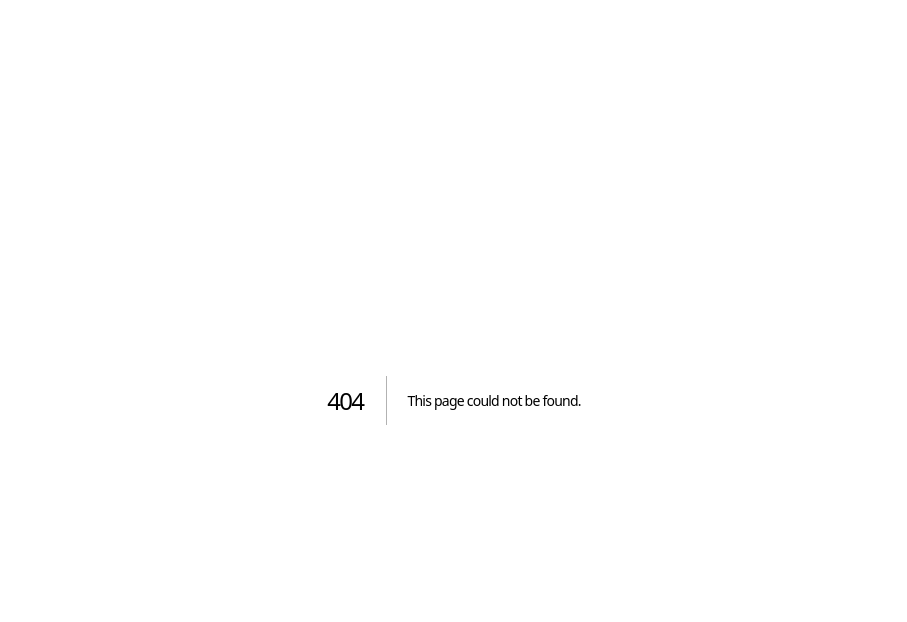
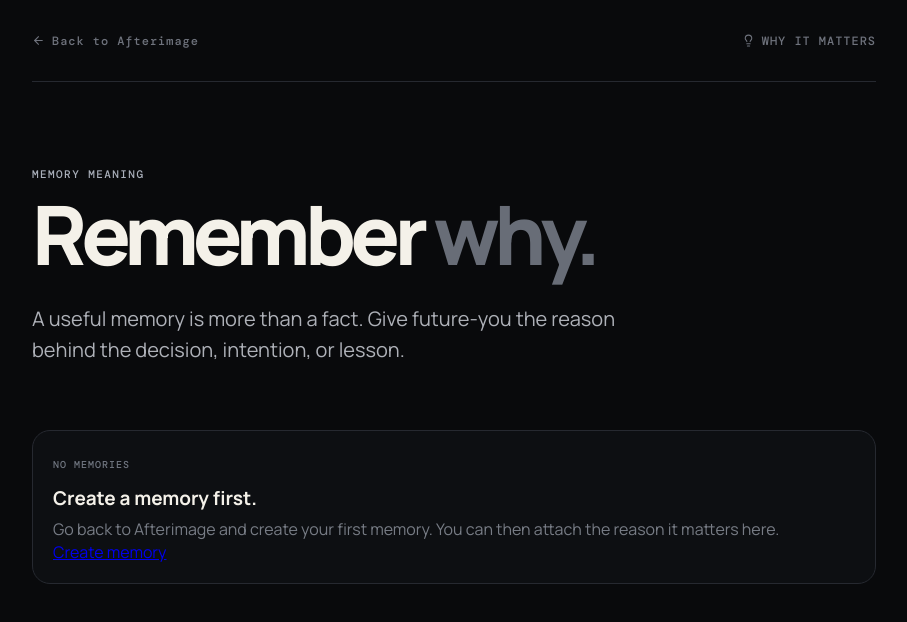
Before and after one commit to Narsing-s/afterimage-context, a Next.js app: page /memory-why in a window 1280 px wide. Before the commit this address had no page. Shown: the top 622 px of the page, without its empty margins (186-1093 px from the left). Built offline with nearby package versions, Linux system fonts and the light colour scheme.

Commit message:
feat: add why-it-matters memory editor

```diff
--- /dev/null
+++ b/app/memory-why/page.tsx
@@ -0,0 +1,34 @@
+'use client';
+
+import { useEffect, useMemo, useState } from 'react';
+import Link from 'next/link';
+import { ArrowLeft, Check, Lightbulb, Save } from 'lucide-react';
+
+type Memory = {
+  id: string; text: string; trigger?: string; why?: string;
+  mode?: 'signal'|'pattern'; state?: string; confidence?: number;
+};
+const KEY='afterimage:memories:v2';
+
+export default function MemoryWhy(){
+  const [memories,setMemories]=useState<Memory[]>([]);
+  const [selected,setSelected]=useState('');
+  const [why,setWhy]=useState('');
+  const [saved,setSaved]=useState(false);
+  useEffect(()=>{try{const raw=localStorage.getItem(KEY)||'[]';const data=JSON.parse(raw);if(Array.isArray(data)){setMemories(data);if(data[0]){setSelected(data[0].id);setWhy(data[0].why||'')}}}catch{}},[]);
+  const active=useMemo(()=>memories.find(m=>m.id===selected),[memories,selected]);
+  function choose(id:string){setSelected(id);const m=memories.find(x=>x.id===id);setWhy(m?.why||'');setSaved(false)}
+  function save(){if(!active)return;const next=memories.map(m=>m.id===active.id?{...m,why:why.trim()||undefined}:m);localStorage.setItem(KEY,JSON.stringify(next));setMemories(next);setSaved(true)}
+  return <main className="shell" style={{maxWidth:900,paddingBottom:80}}>
+    <nav className="nav"><Link href="/" className="navlink"><ArrowLeft size={13}/> Back to Afterimage</Link><span className="navlink"><Lightbulb size={13}/> WHY IT MATTERS</span></nav>
+    <section style={{padding:'85px 0 35px',maxWidth:760}}>
+      <div className="section-kicker">MEMORY MEANING</div>
+      <h1 style={{fontSize:'clamp(48px,7vw,82px)',margin:'15px 0'}}>Remember <em>why.</em></h1>
+      <p className="lede" style={{marginBottom:30}}>A useful memory is more than a fact. Give future-you the reason behind the decision, intention, or lesson.</p>
+    </section>
+    {memories.length===0?<div className="empty-match"><span>NO MEMORIES</span><b>Create a memory first.</b><p>Go back to Afterimage and create your first memory. You can then attach the reason it matters here.</p><Link href="/" className="create-memory">Create memory</Link></div>:<>
+      <div className="memory-list" style={{gridTemplateColumns:'1fr'}}>{memories.map(m=><button key={m.id} onClick={()=>choose(m.id)} className="example" style={{borderColor:m.id===selected?'#555e35':undefined}}><span className="tag">{(m.mode||'signal').toUpperCase()} · {(m.state||'active').toUpperCase()}</span><p>{m.text}</p>{m.trigger&&<small>Returns when: {m.trigger}</small>}<small>{m.why?'Why captured: '+m.why:'No reason added yet.'}</small></button>)}</div>
+      {active&&<section className="capture" style={{marginTop:18}}><div className="capture-top"><span>WHY DOES THIS MATTER?</span><span className="hint">Shown when this memory resurfaces</span></div><div className="preview" style={{marginTop:0}}><div className="preview-icon"><Lightbulb size={18}/></div><div><b>Memory</b><p>“{active.text}”</p>{active.trigger&&<small>Returns when: {active.trigger}</small>}</div></div><textarea aria-label="Why this memory matters" value={why} onChange={e=>{setWhy(e.target.value);setSaved(false)}} placeholder="Tell future-you why this matters. What should they understand that the memory alone cannot say?" style={{minHeight:170,marginTop:12}}/><button className="create-memory" onClick={save}><Save size={16}/> Save why it matters</button>{saved&&<div className="preview" role="status"><div className="preview-icon"><Check size={18}/></div><div><b>Saved locally.</b><p>When this memory resurfaces, its reason can be shown alongside the match.</p></div></div>}</section>}
+    </>}
+  </main>
+}
```
